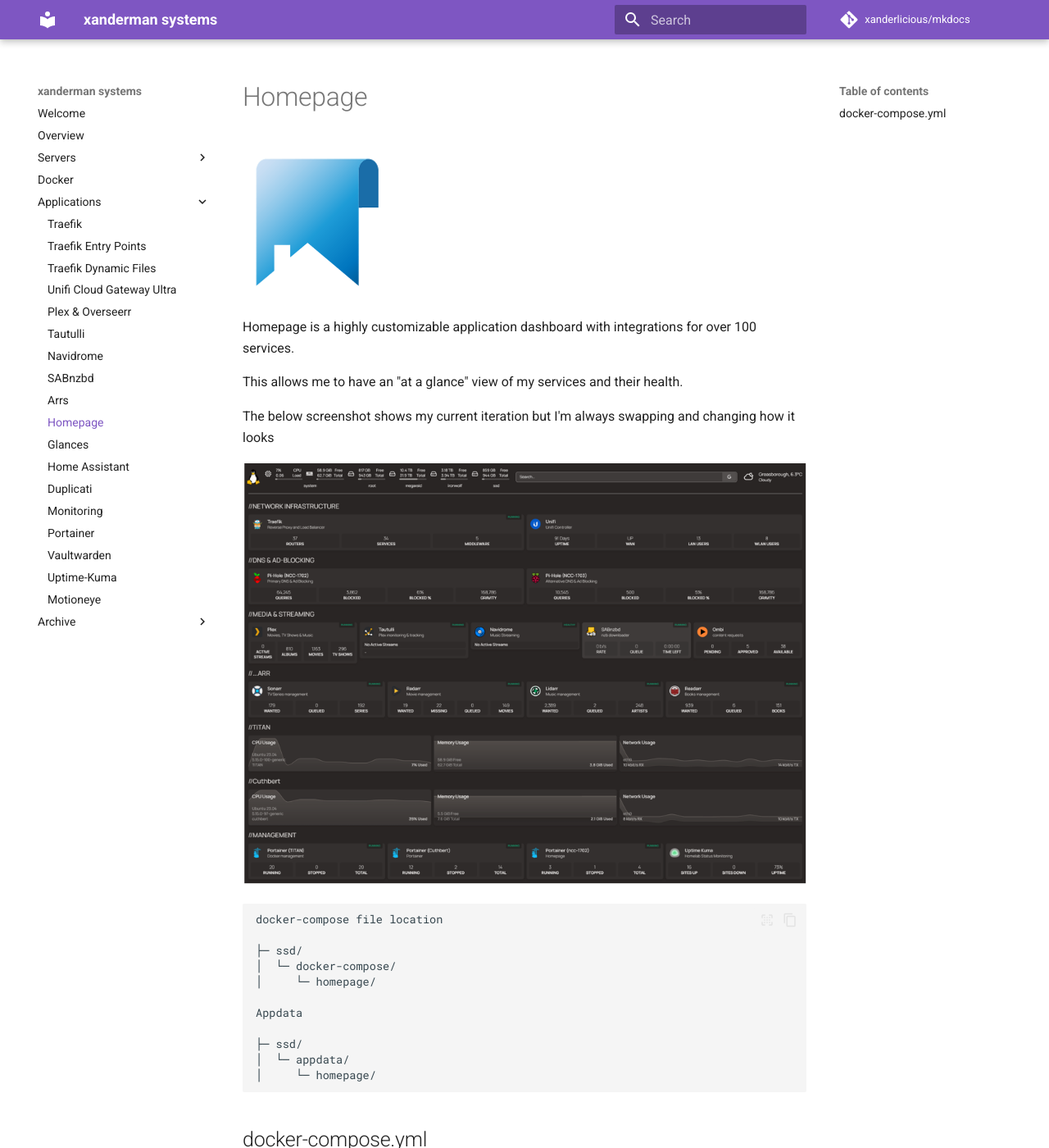
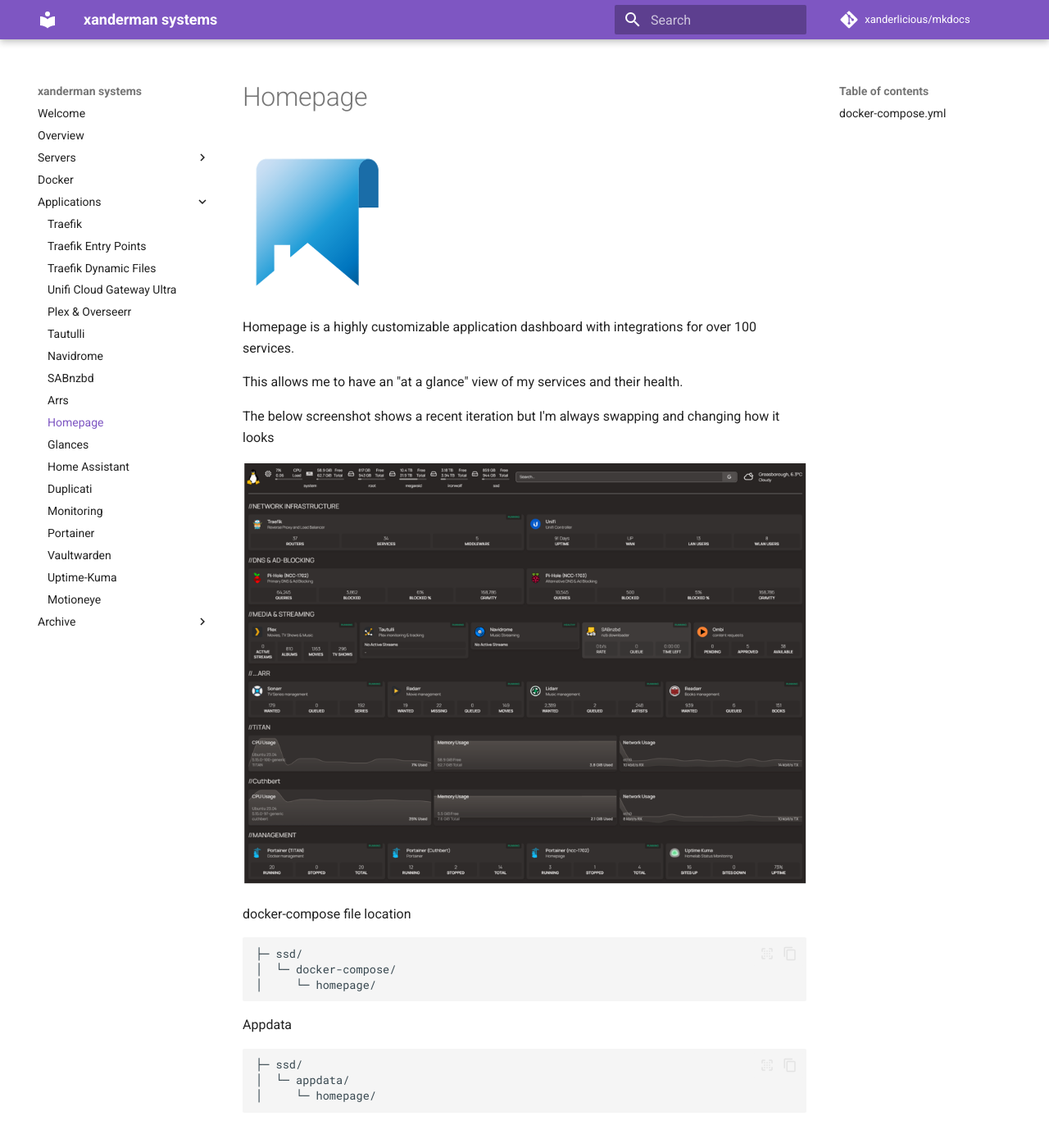
Before and after one commit to Xanderlicious/mkdocs, an MkDocs documentation site: the page built from docs/homepage.md, in a window 1280 px wide and 1400 px high. Shown: the whole window at 82% size. Built offline with MkDocs 1.6.1 and Material for MkDocs 9.7.7, drawn with Linux system fonts in a browser that asks for light colours; comment, search, counter and statistics services are not loaded.

Commit message:
corrected codeblock

````diff
--- a/docs/homepage.md
+++ b/docs/homepage.md
@@ -5,19 +5,22 @@
 
 This allows me to have an "at a glance" view of my services and their health.
 
-The below screenshot shows my current iteration but I'm always swapping and changing how it looks
+The below screenshot shows a recent iteration but I'm always swapping and changing how it looks
 
 ![](<images/homepage dash.png>)
 
-```
+
 docker-compose file location
 
+``` bash
 ├─ ssd/
 │  └─ docker-compose/
 │     └─ homepage/
+```
 
 Appdata
 
+``` bash
 ├─ ssd/
 │  └─ appdata/
 │     └─ homepage/
````
